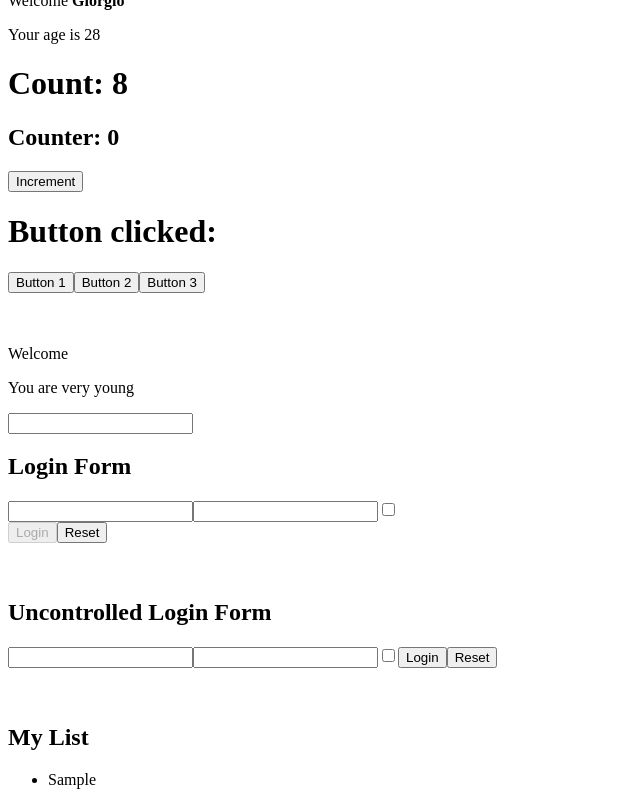
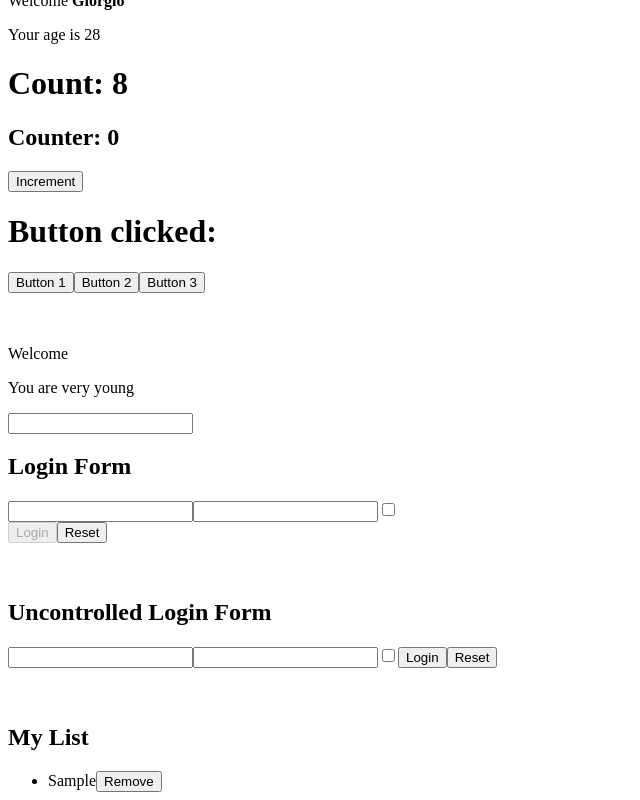
Before and after one commit to GAutuori94/react-exercises, a React (Create React App) app: page / in a window 1280 px wide. Both pictures are taken after typing "Sample" into the empty fields and a click on the button "Add". Shown: the part 122-922 px from the top of the page, without its empty margins (0-640 px from the left). Built offline with nearby package versions, Linux system fonts and the light colour scheme.

Commit message:
Remove button added to TodoList component

```diff
--- a/src/lists.js
+++ b/src/lists.js
@@ -28,6 +28,14 @@ export class TodoList extends React.Component {
         })
     }
 
+    handleRemoveItem = () => {
+        this.state.items.splice(this.state.items.index, 1)
+
+        this.setState({
+            items: this.state.items
+        })
+    }
+
     render () {
 
         return (
@@ -35,7 +43,10 @@ export class TodoList extends React.Component {
                 <h2>My List</h2>
             <div>
                 <ul>
-                {this.state.items.map((item, index) => <li key={item + index}>{item}</li>)}
+                {this.state.items.map((item, index) => <li key={item + index}>{item}
+                <button onClick={this.handleRemoveItem}>Remove</button>
+                </li>)}
+
                 </ul>
             </div>
             <div>
```
